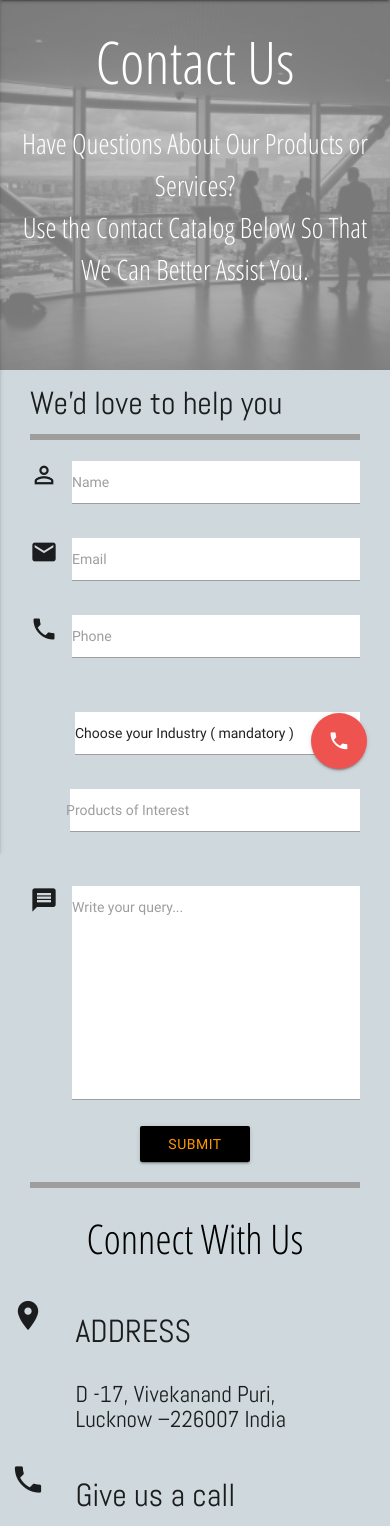
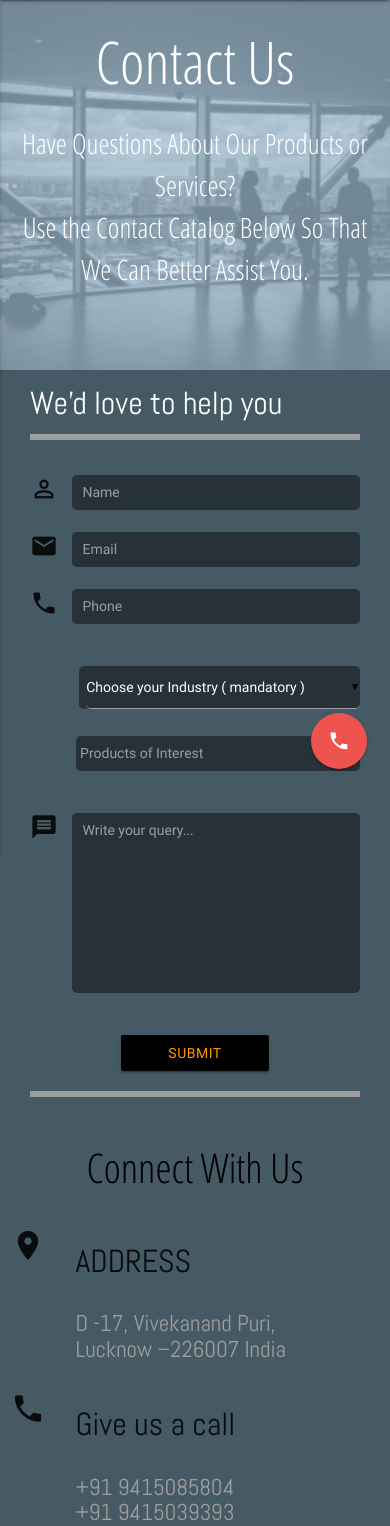
Before and after one commit to abhishek-8/electromed, a PHP site: page /contactForm.html in a window 390 px wide. Shown: the part 52-1578 px from the top of the page. Run offline with PHP 8.4, Linux system fonts and the light colour scheme; some libraries are stand-ins or nearby versions; grey boxes are pictures that could not be loaded.

Commit message:
contact form

```diff
--- a/contactForm.html
+++ b/contactForm.html
@@ -120,42 +120,43 @@
             </div>
         </div>
 
-        <div class="row container">
+        <div class="container-fluid">
+        <div class="row container" >
 
 
             <div class="col l12 m12 s12" id="contactform">
-            <h4 style="position:relative;font-family:'Abel',sans-serif;">We'd love to help you </h4>
-            <hr class="style11">
+            <h4 class="white-text" style="position:relative;font-family:'Abel',sans-serif;">We'd love to help you </h4>
+            <hr class="style11"><br>
                 <form name="query_form" action="submit.php" method="post">
                 <div class="row">
                     <div class="col l4 m4 s12">
                         <div class="input-field">
                                 <i class="material-icons prefix">perm_identity</i>
-                                <input id="name" name="name" type="text" class="validate" style="background:white" required>
+                                <input id="name" name="name" type="text" class="validate" required>
                                 <label for="name">Name</label>
                             </div>
                     </div>
                     <div class="col l4 m4 s12">
                         <div class="input-field">
                                 <i class="material-icons prefix">email</i>
-                                <input id="email" name="email" type="email" class="validate" style="background:white" required>
+                                <input id="email" name="email" type="email" class="validate" required>
                                 <label for="email" data-error="invalid email">Email</label>
                             </div>
                     </div>
                     <div class="col l4 m4 s12">
                         <div class="input-field">
                                 <i class="material-icons prefix">phone</i>
-                                <input id="phone" name="phone" type="tel" class="validate" style="background:white" required>
+                                <input id="phone" name="phone" type="tel" class="validate" required>
                                 <label for="phone">Phone</label>
                             </div>
                     </div>
                 </div>
 
                 <div class="row">
-                    <div class="col l6 m6 s12">
-                        <div class="input-field" style="background:white;margin-left:45px;">
-                                <select required name="industry" >
-                                    <option value="" disabled selected>Choose your Industry ( mandatory )</option>
+                    <div class="col l6 m12 s12" id="select_industry">
+                        <div class="input-field" style="background-color: #263238;border:none;border-radius:5px;margin-top:0.5rem;padding-left:0.5rem;">
+                                <select required name="industry">
+                                    <option value="">Choose your Industry ( mandatory )</option>
                                     <option value="Power">Power</option>
                                     <option value="Sugar">Sugar</option>
                                     <option value="Railway">Railway</option>
@@ -163,9 +164,9 @@
                                 </select>
                             </div>
                     </div>
-                    <div class="col l6 m6 s12" id="poi">
+                    <div class="col l6 m11 offset-m1 s12" id="poi">
                         <div class="input-field">
-                                <input id="poi" name="poi" type="text" class="validate" style="background:white" required>
+                                <input id="poi" name="poi" type="text" class="validate" required>
                                 <label for="poi">Products of Interest</label>
                             </div>
                     </div>
@@ -174,25 +175,27 @@
                         <div class="col l12 m12 s12">
                             <div class="input-field">
                                 <i class="material-icons prefix">message</i>
-                                <textarea id="qry" name="query" class="materialize-textarea" required style="min-height:180px;background: white"></textarea>
+                                <textarea id="qry" name="query" class="materialize-textarea" required style="min-height:180px;"></textarea>
                                 <label for="qry">Write your query...</label>
-                            </div>
-                            <center><input type="submit" class="black btn" style="color:#ff9800;"></center>
+                            </div><br>
+                            <center><input type="submit" class="black btn" style="color:#ff9800;width:45%;"></center>
                         </div>
                     </div>
                 </form>
                 <hr class="style11">
+                <br>
             </div>
         </div>
-
+</div>
+<div class="container-fluid">
     <h3 class="headNamev3 black-text" id="info">Connect With Us</h3><br>
     <div class="row" id="contact">
         <div class="col l1 m1 s2">
             <i class="icons material-icons">room</i>
         </div>
         <div class="col l2 m2 s9">
-            <div class="row"><h4 class="headName1">ADDRESS</h4></div>
-            <div class="row"><h5 class="headName1">D -17, Vivekanand Puri,
+            <div class="row"><h4 class="headName1 ">ADDRESS</h4></div>
+            <div class="row"><h5 class="headName1 grey-text">D -17, Vivekanand Puri,
               <br/>Lucknow –226007 India</h5></div>
         </div>
         <div class="col l1 offset-l1 m1 offset-m1 s2">
@@ -200,21 +203,21 @@
         </div>
         <div class="col l2 m2 s9">
             <div class="row"><h4 class="headName1">Give us a call</h4></div>
-            <div class="row"><h5 class="headName1">+91 9415085804<br>+91 9415039393</h5></div>
+            <div class="row"><h5 class="headName1 grey-text">+91 9415085804<br>+91 9415039393</h5></div>
         </div>
         <div class="col l1 offset-l1 m1 offset-m1 s2">
             <i class="icons material-icons">email</i>
         </div>
         <div class="col l2 m2 s8">
             <div class="row"><h4 class="headName1">Send Us a mail</h4></div>
-            <div class="row"><h5 class="headName1">electro.med25@gmail.com<br>electromed3@rediffmail.com<br>info@electromed.co.in</h5></div>
+            <div class="row"><h5 class="headName1 grey-text">electro.med25@gmail.com<br>electromed3@rediffmail.com<br>info@electromed.co.in</h5></div>
         </div>
     </div>
+</div>
 
-
-        <h1 class="headName">Find Us</h1>
+        <h1 class="headName black-text">Find Us</h1>
         <hr>
-            <div class="row container" id="contactDetails">
+            <div class="row container-fluid" id="contactDetails">
             <div class="col l12 m12 s12">
             <div class="overlay" onClick="style.pointerEvents='none'"></div>
                 <div id="map"><iframe src="https://www.google.com/maps/embed?pb=!1m18!1m12!1m3!1d14234.872605313356!2d80.93281223137183!3d26.880694430260508!2m3!1f0!2f0!3f0!3m2!1i1024!2i768!4f13.1!3m3!1m2!1s0x0%3A0xf8e238a7eafccff!2sELECTRO-MED!5e0!3m2!1sen!2sin!4v1484311290986" width="100%" height="350" frameborder="0" style="border:0" allowfullscreen></iframe>
--- a/css/style.css
+++ b/css/style.css
@@ -8,24 +8,29 @@ body{
   height:390px;
 }
 .our_clients div p {
-  font-size:28px;
+  font-size:26px;
 }
 
 #c1 div p,#c2 div p ,#c3 div p ,#c4 div p {
   font-size:28px;
 }
-.client-list {
-  margin-left:10%;
-}
+
+
 .client-list li {
   display:inline;
   color:white;
+
   border:1px solid;
   border-radius:20px;
   border-style:double;
    border-width:2px;
-   padding:25px;
-   margin-left:4%;
+   padding:21px;
+}
+
+@media only screen and (min-width: 800px) {
+  .client-list li {
+   margin-right:1%;
+  }
 }
 .client-list li a {
   font-size:25px;
@@ -35,7 +40,7 @@ body{
   background-color: rgba(0,10,59, 0.7);
 }
 #contactPage {
-  background: #cfd8dc;
+  background-color: #455a64;
   overflow-x: hidden;
 }
 #about_page,#product_page,#category_page{
@@ -165,7 +170,7 @@ hr.style11 {
     margin-top:100px;
 }
 .numerics {
-  font-family: 'Cabin Sketch', cursive;
+  font-family: 'Sansita', sans-serif;
 }
 .bullets:before {
   content:"• ";
@@ -175,12 +180,20 @@ height:80px;
 background-color:rgba(50,7,14,0.15);
 }
 
-#request_for_quote{
+#request_for_quote {
   position:fixed;
   top:50;
   z-index:10;
 }
  @media only screen and (min-width: 760px) {
+  #select_industry{
+    width:45%;
+    margin-left:45px;
+  }
+#home_card1,#home_card2,#home_card3,#home_card4,#home_card5,#home_card6 {
+
+    margin-left:6%;
+}
   #product_image2 {
   margin-left:2px;
   margin-right:2px;
@@ -209,7 +222,7 @@ margin-left:25%;
   margin-top:-25px;
 }
 #contact_us{
-  background-color: rgba(169,169,169, 0.7);
+  background-color: rgba(159,189,210, 0.7);
   height:370px;
 
 }
@@ -332,6 +345,8 @@ nav .brand-logo{
 .client_slider {
   max-height:415px;
 }
+/*
+.input-field .prefix.active{color:#b4070e;}*/
 .client_slider .slides {
    background: white;
    max-height:355px;
@@ -341,9 +356,42 @@ nav .brand-logo{
     line-height:100%;
   }
 
+  input[type=text],input[type=password],input[type=email],input[type=url],input[type=time],input[type=date],input[type=datetime],input[type=datetime-local],input[type=tel],input[type=number],input[type=search],textarea.materialize-textarea{
+    background-color:#263238;
+    color:white;
+    border:none;/*2px ridge;*/
+    border-radius:5px;
+    outline:none;
+    height:2.5rem;
+    width:100%;
+    font-size:1rem;
+    margin:0 0 15px 0;
+    padding:0;
+    box-shadow:none;
+    box-sizing:content-box;
+    transition:all 0.3s;
+  }
+.input-field label{
+  color:#9e9e9e;
+  position:absolute;
+  top:0.5rem;
+  left:0.75rem;
+  font-size:1rem;
+  cursor:text;
+  transition:.2s ease-out
+}
+.input-field{position:relative;margin-top:0.5rem;}
+#select_industry{
+    width:45%;
+    margin-left:45px;
+  }
 /* -----------------------Mobile phone screen size -------------*/
 
 @media (max-width:499px){
+  #select_industry{
+    width:86%;
+    float:right;
+  }
 
 .our_clients div p {
   font-size:18px;
@@ -351,6 +399,7 @@ nav .brand-logo{
 #c1 div p,#c2 div p ,#c3 div p ,#c4 div p {
   font-size:18px;
 }
+
 .clients-overview {
   display:none;
 }
@@ -383,7 +432,7 @@ nav .brand-logo{
   z-index:100;
 }
   #poi{
-    width:94%;
+    width:93%;
     float:right;
     text-indent: 15px;
   }
@@ -391,7 +440,10 @@ nav .brand-logo{
     display:none;
   }
   .numerics {
-    font-size:22px;
+    font-size:32px;
+  }
+  #field-text1,#field-text2,#field-text3 {
+  font-size:22px;
   }
   .category-btn {
     width:100%;
```
Also changed, not shown: about.html (+25 -23 lines), home.html (+8 -8 lines), 1 other file.
